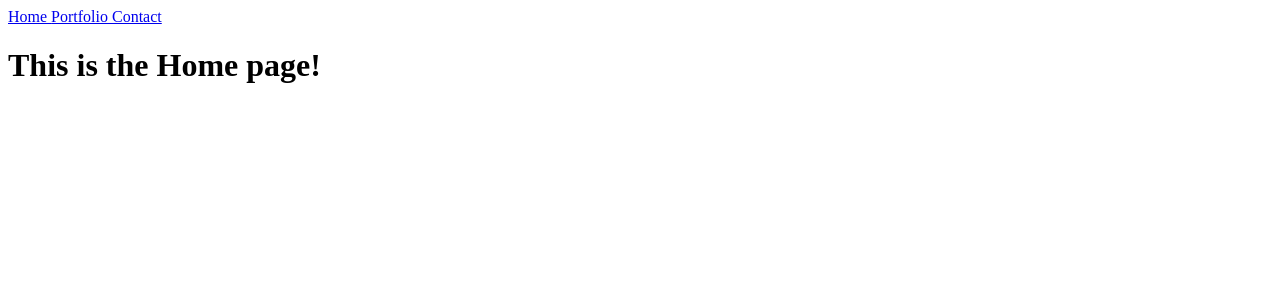
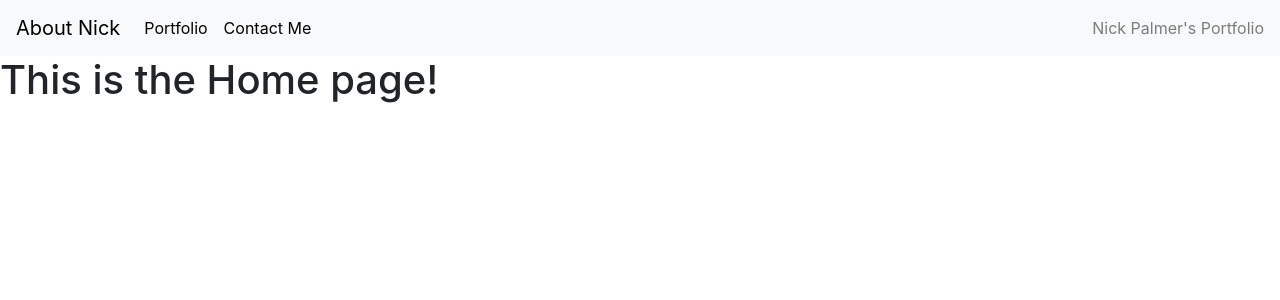
Before and after one commit to djlongarms/React-Portfolio, a React (Create React App) app: page / in a window 1280 px wide. Shown: the top 300 px of the page. Built offline with nearby package versions, Linux system fonts and the light colour scheme.

Commit message:
created Header and all its formatting

```diff
--- a/package.json
+++ b/package.json
@@ -6,6 +6,7 @@
     "@testing-library/jest-dom": "^5.11.10",
     "@testing-library/react": "^11.2.6",
     "@testing-library/user-event": "^12.8.3",
+    "bootstrap": "^4.6.0",
     "react": "^17.0.2",
     "react-dom": "^17.0.2",
     "react-router-dom": "^5.2.0",
--- a/src/App.js
+++ b/src/App.js
@@ -2,8 +2,8 @@
   BrowserRouter as Router,
   Route,
   Switch,
-  Link
 } from 'react-router-dom'
+import Header from './components/Header'
 import Portfolio from './pages/Portfolio'
 import Home from './pages/Home'
 import Contact from './pages/Contact'
@@ -12,11 +12,7 @@
   return (
     <Router>
       <div>
-        <div>
-          <Link to='/'>Home </Link>
-          <Link to='/portfolio'>Portfolio </Link>
-          <Link to='/contact'>Contact</Link>
-        </div>
+        <Header />
         <Switch>
           <Route exact path='/'>
             <Home />
--- /dev/null
+++ b/src/components/Header/Header.css
@@ -0,0 +1,9 @@
+.navLink {
+  text-decoration: none;
+  color: black;
+}
+
+.navLink:hover {
+  text-decoration: none;
+  color: rgba(0, 0, 0, 0.561);
+}
--- /dev/null
+++ b/src/components/Header/Header.js
@@ -0,0 +1,51 @@
+import React, { useState } from 'react'
+import { Link } from 'react-router-dom'
+import {
+  Collapse,
+  Navbar,
+  NavbarToggler,
+  NavbarBrand,
+  Nav,
+  NavItem,
+  NavLink,
+  NavbarText
+} from 'reactstrap'
+import './Header.css'
+
+const Header = () => {
+  const [isOpen, setIsOpen] = useState(false);
+
+  const toggle = () => setIsOpen(!isOpen)
+
+  return (
+    <Navbar color="light" light expand="md">
+      <NavbarBrand>
+        <Link className="navLink" exact to="/">
+          About Nick
+        </Link>
+      </NavbarBrand>
+      <NavbarToggler onClick={toggle} />
+      <Collapse isOpen={isOpen} navbar>
+        <Nav className="mr-auto" navbar>
+          <NavItem>
+            <NavLink>
+              <Link className="navLink" to="/portfolio">
+                Portfolio
+              </Link>
+            </NavLink>
+          </NavItem>
+          <NavItem>
+            <NavLink>
+              <Link className="navLink" to="/contact">
+                Contact Me
+              </Link>
+            </NavLink>
+          </NavItem>
+        </Nav>
+        <NavbarText>Nick Palmer's Portfolio</NavbarText>
+      </Collapse>
+    </Navbar>
+  )
+}
+
+export default Header
--- /dev/null
+++ b/src/components/Header/index.js
@@ -0,0 +1 @@
+export { default } from './Header.js'
--- a/src/index.js
+++ b/src/index.js
@@ -1,6 +1,7 @@
 import React from 'react';
 import ReactDOM from 'react-dom';
 import App from './App';
+import 'bootstrap/dist/css/bootstrap.min.css'
 
 ReactDOM.render(
   <React.StrictMode>
```
Also changed, not shown: 1 other file (tests, documents, lock files or other folders).
